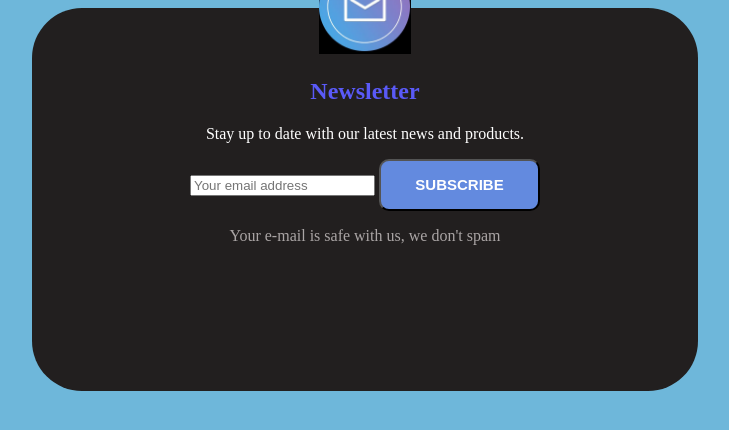
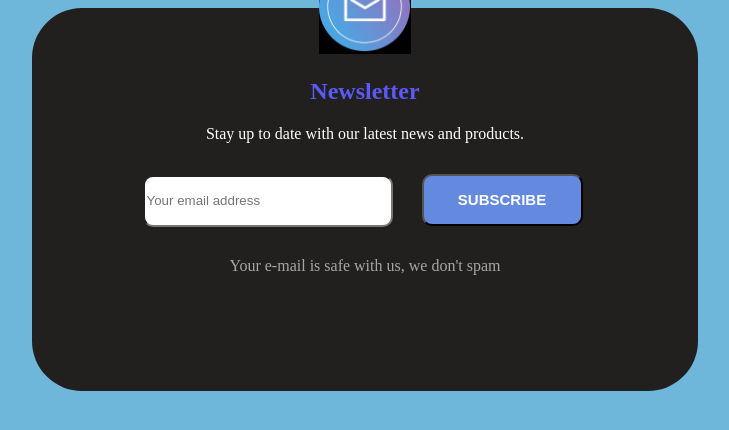
Before and after one commit to Katiasun/Lesson7_practice, a plain HTML site: page index.html in a window 1280 px wide. Shown: the whole page, without its empty margins (275-1004 px from the left). Drawn offline with Linux system fonts and the light colour scheme.

Commit message:
input css

```diff
--- a/css/style.css
+++ b/css/style.css
@@ -22,21 +22,30 @@ div img {
   margin-top: -46px;
   width: 92px;
   height: 92px;
+  display: inline-block;
+}
+form {
+  display: block;
 }
 button {
   width: 161px;
   height: 52px;
 
   font-size: 15px;
+  text-transform: uppercase;
 
   border-radius: 10px;
   font-weight: 700;
   color: white;
+  margin: 15px;
+  padding: 10px;
   background-color: rgb(99, 138, 223);
 }
-label {
-  width: 170px;
+input {
+  width: 250px;
   height: 52px;
+  margin: 10px;
+
   border-radius: 10px;
 }
 footer p {
--- a/index.html
+++ b/index.html
@@ -13,11 +13,10 @@
         <img src="img/icon.jpg" alt="icone" />
         <h1>Newsletter</h1>
         <p class="phrase">Stay up to date with our latest news and products.</p>
-        <form action="">
-          <label for="address"></label>
+        <form action="#">
           <input type="text" id="address" placeholder="Your email address" />
           <button>
-            <submit>SUBSCRIBE</submit>
+            <submit>Subscribe</submit>
           </button>
         </form>
         <footer>
```
